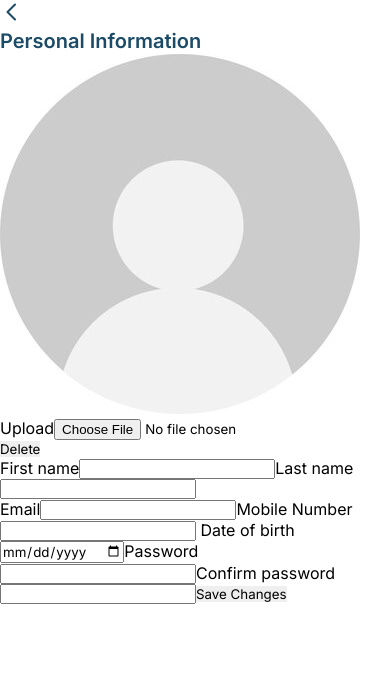
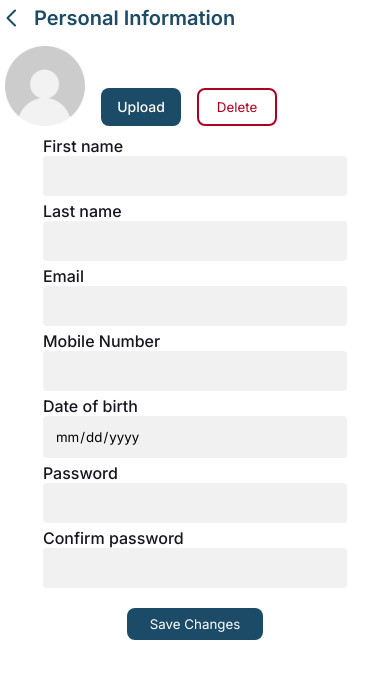
Before and after one commit to Gabriel-Lassen/E-Commerce-CodeVerse, a React (Vite) app in the folder codeverse/: page /profile/personalinformation in a window 390 px wide. Shown: the top 678 px of the page. Built offline with nearby package versions, Linux system fonts and the light colour scheme.

Commit message:
style: add mobile style

```diff
--- a/codeverse/src/components/Personal-information/index.jsx
+++ b/codeverse/src/components/Personal-information/index.jsx
@@ -51,8 +51,8 @@ function ProfileInformation() {
         <label>
           <span>Confirm password</span>
           <input type="password" maxLength="12" />
+        </label>
           <button>Save Changes</button>
-        </label>
       </form>
     </div>
   );
--- a/codeverse/src/components/Personal-information/styles.module.scss
+++ b/codeverse/src/components/Personal-information/styles.module.scss
@@ -0,0 +1,110 @@
+@media screen and (max-width: 768px) {
+  .profile {
+    div {
+      display: flex;
+      padding-top: 5px;
+      .arrow {
+        padding-right: 10px;
+      }
+    }
+    .avatar {
+      display: flex;
+      align-items: flex-end;
+      gap: 16px;
+      margin-top: 10px;
+      padding-left: 5px;
+      margin-bottom: 10px;
+      img {
+        width: 80px;
+        height: 80px;
+      }
+      input[type="file"] {
+        display: none;
+      }
+
+      label {
+        display: flex;
+        width: 80px;
+        padding: 10px 8px;
+        justify-content: center;
+        align-items: center;
+        gap: 8px;
+        border-radius: 8px;
+        background: var(--Primary);
+      }
+
+      label input[type="file"] {
+        display: none;
+      }
+      span {
+        color: var(--Bright);
+        text-align: center;
+        font-family: Inter;
+        font-size: 14px;
+        font-style: normal;
+        font-weight: 500;
+        line-height: 18px;
+      }
+      .buttonDelete {
+        button {
+          display: flex;
+          width: 80px;
+          padding: 9px 8px;
+          justify-content: center;
+          align-items: center;
+          gap: 8px;
+          border-radius: 8px;
+          border: 2px solid var(--Error);
+          background: var(--Bright);
+          color: var(--Error);
+          text-align: center;
+        }
+      }
+    }
+  }
+  .form {
+    label {
+      display: flex;
+      flex-direction: column;
+      width: 78vw;
+      margin: 0 auto;
+      flex-direction: column;
+      margin-bottom: 5px;
+
+      span {
+        color: var(--TypeHighEmphasis);
+        font-size: 16px;
+        font-style: normal;
+        font-weight: 500;
+        line-height: 20px;
+      }
+
+      input {
+        display: flex;
+        padding: 12px 12px 12px 12px;
+        align-items: center;
+        gap: 12px;
+        align-self: stretch;
+        border-radius: 4px;
+        background: var(--Grey);
+        border: 0;
+      }
+      input::-webkit-calendar-picker-indicator {
+        display: none;
+      }
+    }
+    button {
+      display: flex;
+      width: 136px;
+      padding: 8px;
+      justify-content: center;
+      align-items: center;
+      gap: 8px;
+      border-radius: 8px;
+      background: var(--primary, #1b4b66);
+      color: var(--Bright);
+      text-align: center;
+      margin: 20px auto 0;
+    }
+  }
+}
```
